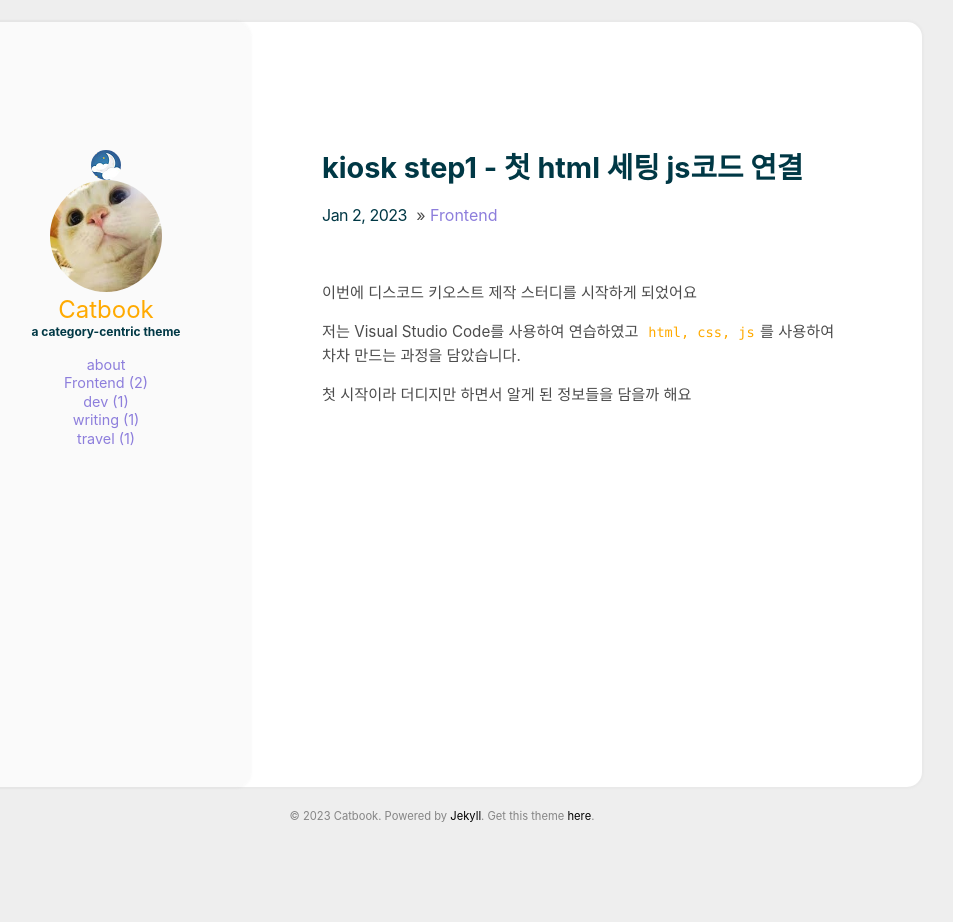
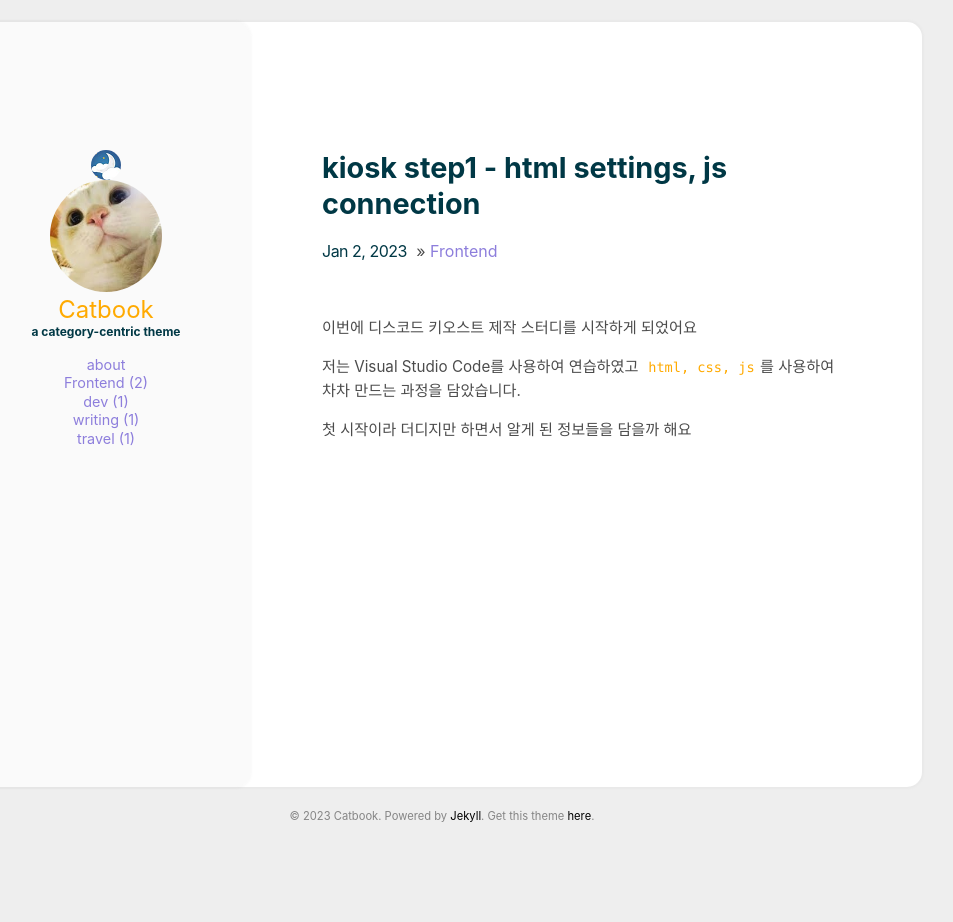
Before and after one commit to SeungYeon04/SeungYeon04.github.io, a Jekyll site: the page built from _posts/2023-01-02-kiosk1.md, in a window 1280 px wide. Shown: the whole page, without its empty margins (198-1151 px from the left). Built offline with Jekyll 4.4.1, drawn with Linux system fonts in a browser that asks for light colours.

Commit message:
Update 2023-01-02-kiosk1.md

```diff
--- a/_posts/2023-01-02-kiosk1.md
+++ b/_posts/2023-01-02-kiosk1.md
@@ -1,5 +1,5 @@
 ---
-title: kiosk step1 - 첫 html 세팅 js코드 연결
+title: kiosk step1 - html settings, js connection
 categories: [Frontend]
 comments: true
 ---
```
